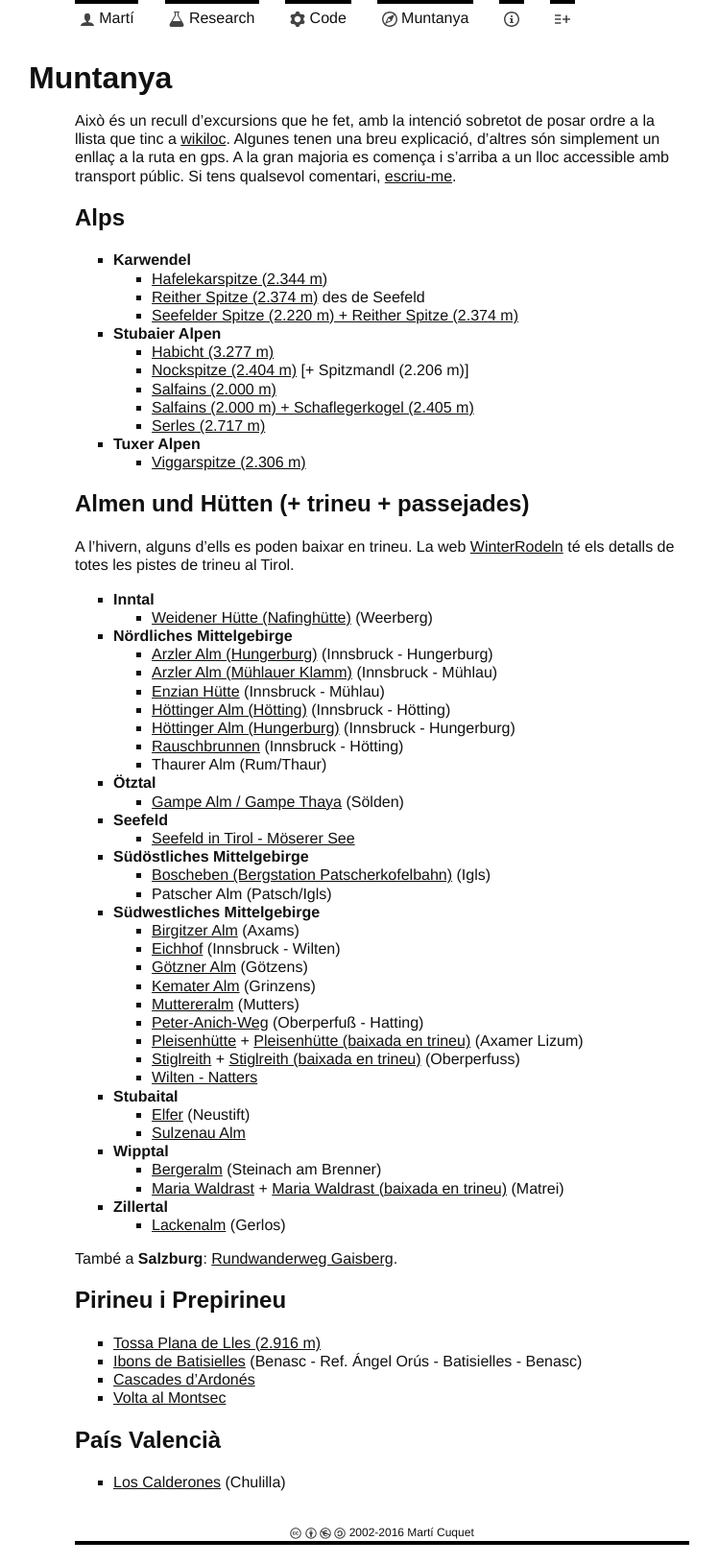
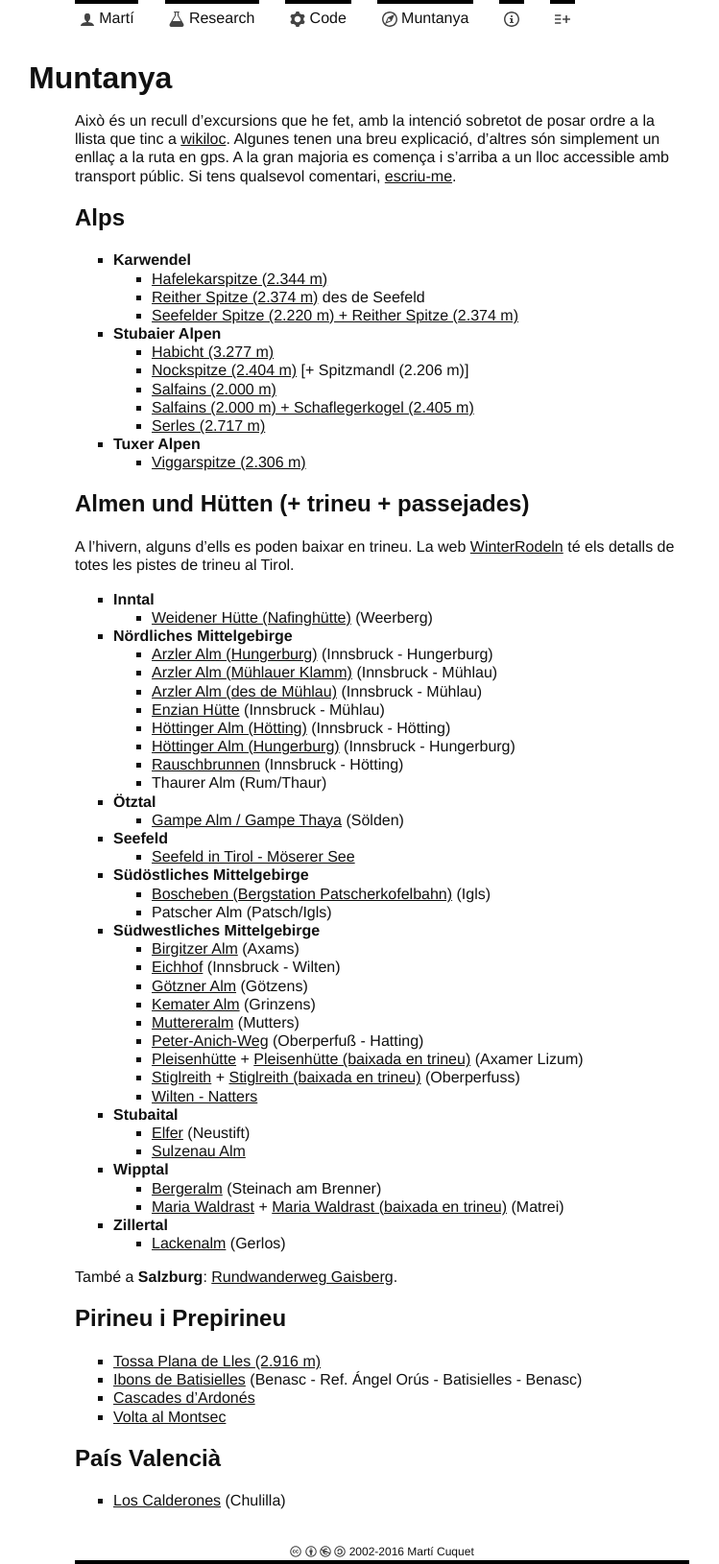
Before and after one commit to mcuquet/mcuquet.github.io, a Jekyll site: the page built from Muntanya/index.md, in a window 1280 px wide. Shown: the whole page at 96% size, without its empty margins (242-991 px from the left). Built offline with Jekyll 4.4.1, drawn with Linux system fonts in a browser that asks for light colours.

Commit message:
chg: add route

```diff
--- a/Muntanya/index.md
+++ b/Muntanya/index.md
@@ -31,6 +31,7 @@ A l'hivern, alguns d'ells es poden baixar en trineu. La web [WinterRodeln](http:
 * **Nördliches Mittelgebirge**
     + [Arzler Alm (Hungerburg)](http://ca.wikiloc.com/wikiloc/view.do?id=4071958) (Innsbruck - Hungerburg)
     + [Arzler Alm (Mühlauer Klamm)](http://ca.wikiloc.com/wikiloc/view.do?id=6941407) (Innsbruck - Mühlau)
+    + [Arzler Alm (des de Mühlau)](http://ca.wikiloc.com/wikiloc/view.do?id=13005991) (Innsbruck - Mühlau)
     + [Enzian Hütte](http://ca.wikiloc.com/wikiloc/view.do?id=3936454) (Innsbruck - Mühlau)
     + [Höttinger Alm (Hötting)](http://ca.wikiloc.com/wikiloc/view.do?id=6810635) (Innsbruck - Hötting)
     + [Höttinger Alm (Hungerburg)](http://ca.wikiloc.com/wikiloc/view.do?id=7171606) (Innsbruck - Hungerburg)
```
